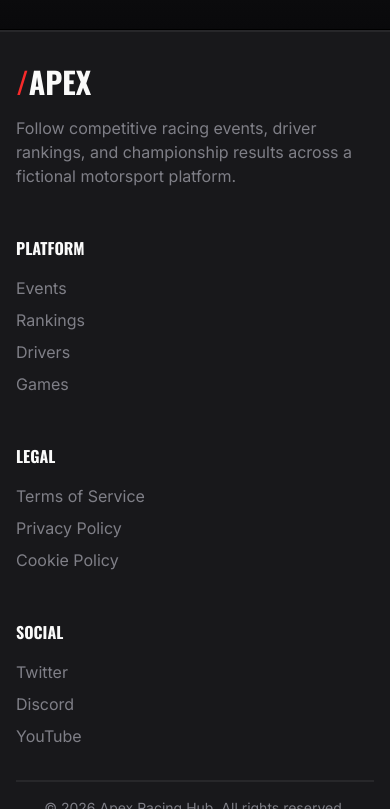
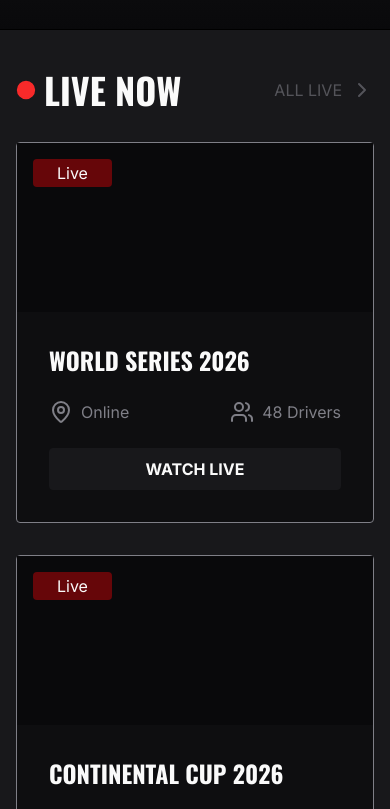
Before and after one commit to RizatdinovNail/Game-Event-Dashboard, a Next.js app: page / in a window 390 px wide. Shown: the part 759-1568 px from the top of the page. Built offline with nearby package versions, Linux system fonts and the light colour scheme; grey boxes are pictures that could not be loaded.

Commit message:
feat: Added Live Events Section + responsive + accesebility

```diff
--- a/app/components/events/EventCard.tsx
+++ b/app/components/events/EventCard.tsx
@@ -1,5 +1,32 @@
-type EventCardProps = {
+import { Event } from "@/app/types/event";
+import { ComponentProps } from "react";
+
+type EventCardProps = ComponentProps<"article"> & {
+  variant?: "upcoming" | "live" | "completed";
   event: Event;
 };
 
-export const EventCard = () => {};
+export default function EventCard({
+  variant = "upcoming",
+  className = "",
+  children,
+  ...props
+}: EventCardProps) {
+  const baseStyles =
+    "bg-(--third-bg) rounded-sm border border-(--third-text) cursor-pointer";
+
+  const variants = {
+    upcoming: "",
+    live: "",
+    completed: "",
+  };
+
+  return (
+    <article
+      className={`${baseStyles} ${variants[variant]} ${className}`}
+      {...props}
+    >
+      {children}
+    </article>
+  );
+}
--- a/app/components/layout/LiveEvents.tsx
+++ b/app/components/layout/LiveEvents.tsx
@@ -0,0 +1,99 @@
+import { getLiveEvents } from "@/app/lib/events";
+import { ChevronRight, Circle, MapPin, Users } from "lucide-react";
+import Link from "next/link";
+import EventCard from "../events/EventCard";
+
+export default function LiveEvents() {
+  const liveEvents = getLiveEvents();
+  return (
+    <section
+      className="bg-(--secondary-bg) min-h-[62vh] flex justify-center flex-col gap-8 px-4 py-10"
+      aria-labelledby="live-events-heading"
+    >
+      <div className="mx-auto flex max-w-400 w-full items-center justify-between">
+        <h2 className="flex items-center gap-2 uppercase text-(--primary-text) text-4xl font-bold">
+          <span>
+            <Circle
+              aria-hidden="true"
+              className="fill-(--accentColor) text-(--accentColor)"
+              size={20}
+            ></Circle>
+          </span>
+          Live now
+        </h2>
+        <Link
+          href="/events"
+          className="
+          flex
+          gap-2
+          text-(--secondary-text)
+          uppercase
+          hover:text-(--primary-text)
+          transition-colors
+          duration-200
+          focus-visible:outline-none
+          focus-visible:ring-2
+          focus-visible:ring-(--accentColor)"
+        >
+          All live
+          <span>
+            <ChevronRight aria-hidden="true"></ChevronRight>
+          </span>
+        </Link>
+      </div>
+      <ul className="grid grid-cols-3 mx-auto max-w-400 w-full gap-8 max-lg:grid-cols-2 max-sm:grid-cols-1">
+        {liveEvents.map((event) => (
+          <li key={event.id}>
+            <EventCard variant="live" event={event}>
+              <div className="bg-(--primary-bg) min-h-[20vh] relative">
+                <div className="mx-auto max-w-120 w-full py-4 px-4">
+                  <p className="bg-(--secondAccentColor) w-fit px-6 py-0.5 text-(--primary-text) rounded-sm">
+                    Live
+                  </p>
+                </div>
+              </div>
+              <div className="flex flex-col gap-6 p-8">
+                <h3 className="text-(--primary-text) text-2xl uppercase font-bold">
+                  {event.name}
+                </h3>
+                <div className="flex justify-between items-center">
+                  <p className="flex items-center gap-2 text-(--third-text)">
+                    <MapPin aria-hidden="true"></MapPin>
+                    {event.location}
+                  </p>
+                  <p className="flex items-center gap-2 text-(--third-text)">
+                    <Users aria-hidden="true"></Users>
+                    {event.participants}{" "}
+                    {event.participants === 1 ? "Driver" : "Drivers"}
+                  </p>
+                </div>
+                <Link
+                  href={`/events/${event.id}`}
+                  className="
+                uppercase
+                text-(--primary-text)
+                w-full
+                bg-(--secondary-bg)
+                py-2
+                text-center
+                font-bold
+                rounded-sm
+                focus-visible:outline-none
+                focus-visible:ring-2
+                focus-visible:ring-(--accentColor)
+                hover:bg-(--primary-bg)/10
+                border
+                border-(--secondary-bg)
+                transition-colors
+                duration-200"
+                >
+                  Watch Live
+                </Link>
+              </div>
+            </EventCard>
+          </li>
+        ))}
+      </ul>
+    </section>
+  );
+}
--- a/app/components/ui/ButtonLink.tsx
+++ b/app/components/ui/ButtonLink.tsx
@@ -26,11 +26,14 @@ export default function ButtonLink({
     font-semibold
     font-(family-name:--font-heading)
     max-sm:w-full
-    max-sm:text-center`;
+    max-sm:text-center
+    transition-colors
+    duration-200`;
 
   const variants = {
-    primary: "bg-(--accentColor)",
-    secondary: "bg-(--primary-bg) border-(--third-text) border",
+    primary: "bg-(--accentColor) hover:bg-[#c01616]",
+    secondary:
+      "bg-(--primary-bg) border-(--third-text) border hover:bg-(--secondary-bg)",
   };
 
   return (
--- a/app/data/events.ts
+++ b/app/data/events.ts
@@ -15,6 +15,32 @@ export const events: Event[] = [
     maxParticipants: 64,
   },
   {
+    id: "continental-cup-2026",
+    gameId: "apex-gt",
+    name: "Continental Cup 2026",
+    description:
+      "Regional champions compete across a demanding championship featuring some of the world's most technical circuits.",
+    status: "live",
+    startDate: "2026-08-25T16:00:00Z",
+    endDate: "2026-08-28T21:00:00Z",
+    location: "Online",
+    participants: 32,
+    maxParticipants: 40,
+  },
+  {
+    id: "night-racing-series-2026",
+    gameId: "street-apex",
+    name: "Night Racing Series",
+    description:
+      "A high-speed evening championship where drivers battle through challenging urban circuits under the lights.",
+    status: "live",
+    startDate: "2026-08-26T19:00:00Z",
+    endDate: "2026-08-29T23:00:00Z",
+    location: "Monza",
+    participants: 24,
+    maxParticipants: 32,
+  },
+  {
     id: "iberian-sprint-cup",
     gameId: "gran-touring",
     name: "Iberian Sprint Cup",
@@ -23,7 +49,7 @@ export const events: Event[] = [
     status: "upcoming",
     startDate: "2026-09-05T17:00:00Z",
     endDate: "2026-09-05T21:00:00Z",
-    location: "Online",
+    location: "Spa-Francorchamps",
     participants: 32,
     maxParticipants: 32,
   },
--- a/app/globals.css
+++ b/app/globals.css
@@ -3,7 +3,9 @@
 :root {
   --primary-bg: #09090b;
   --secondary-bg: #18181b;
+  --third-bg: #0e0e10;
   --accentColor: #f82a2a;
+  --secondAccentColor: #660609;
   --primary-text: #fafafa;
   --secondary-text: #54545a;
   --third-text: #7f7f87;
--- a/app/page.tsx
+++ b/app/page.tsx
@@ -1,10 +1,12 @@
 import Header from "./components/layout/Header";
 import Hero from "./components/layout/Hero";
+import LiveEvents from "./components/layout/LiveEvents";
 
 export default function Home() {
   return (
     <>
       <Hero></Hero>
+      <LiveEvents></LiveEvents>
     </>
   );
 }
```
